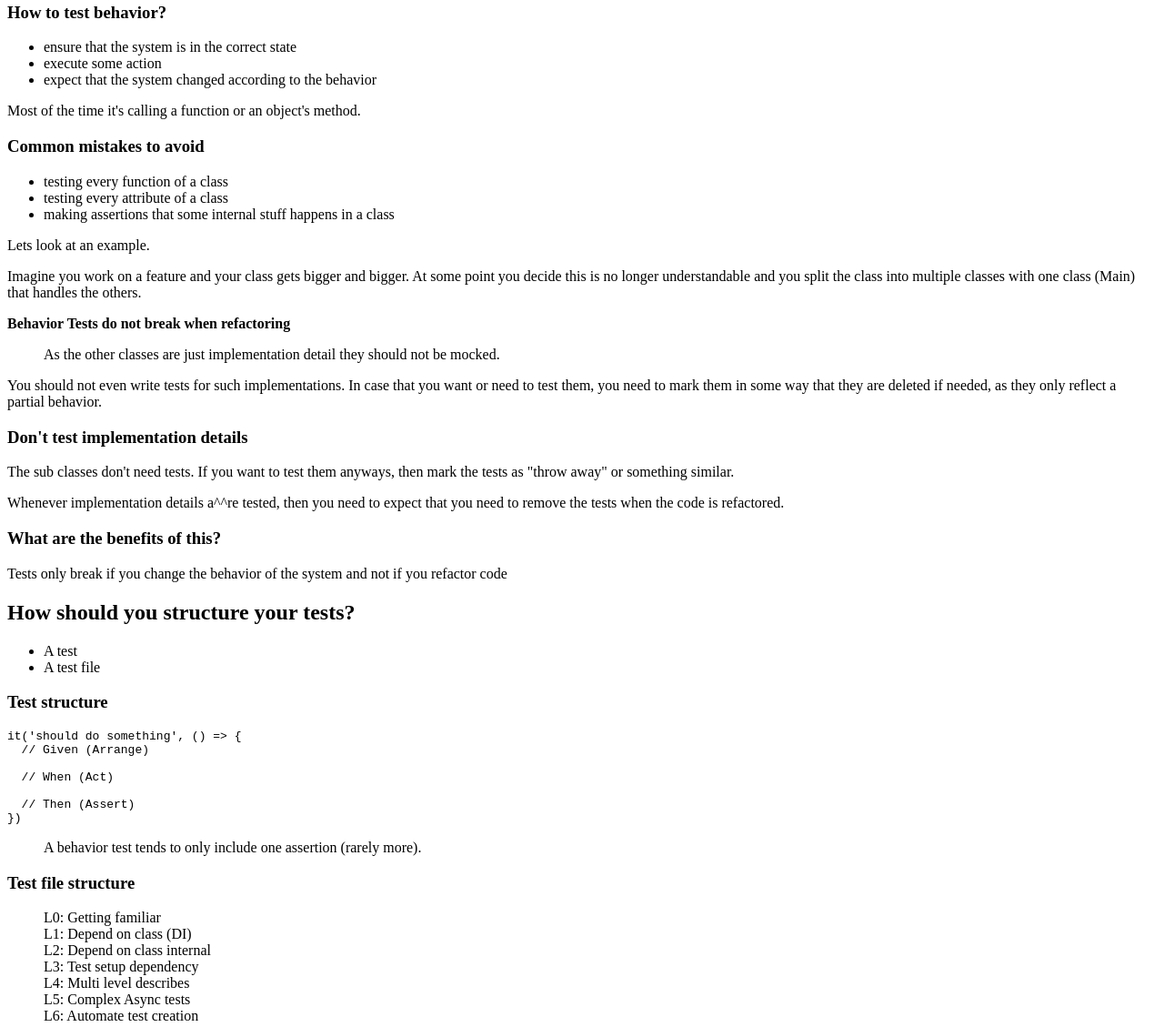
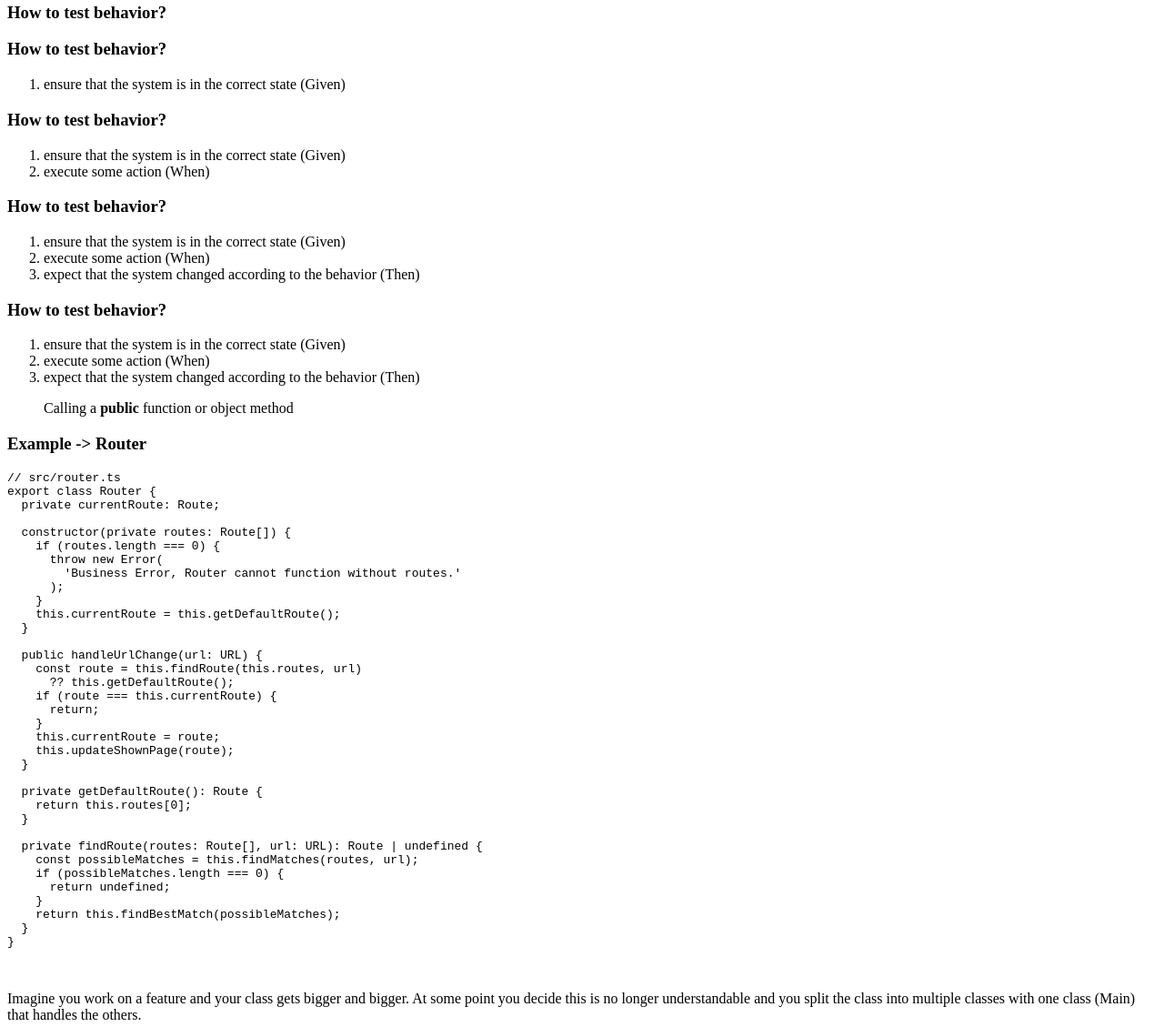
Before and after one commit to NicoVogel/testing-practices, a website: page presentation/pug/unit-testing/index.pug in a window 1280 px wide. Shown: the part 1146-2275 px from the top of the page at 91% size. Drawn offline with nearby package versions, Linux system fonts and the light colour scheme; files that its build step writes are made by us from their sources; files whose address does not match are found by name.

Commit message:
Start improving of what-to-test

```diff
--- a/presentation/pug/unit-testing/what-to-test.pug
+++ b/presentation/pug/unit-testing/what-to-test.pug
@@ -23,23 +23,84 @@ section
   section
     img(class='r-stretch' src='img/confused-meme.jpg' style='background: white')
 
-  section
-    h3 How to test behavior?
-    ul
-      li ensure that the system is in the correct state
-      li execute some action
-      li expect that the system changed according to the behavior
-    p.
-      Most of the time it's calling a function or an object's method.
+  - var howToTest_header = 'How to test behavior?';
+  - var howToTest_1 = 'ensure that the system is in the correct state (Given)';
+  - var howToTest_2 = 'execute some action (When)';
+  - var howToTest_3 = 'expect that the system changed according to the behavior (Then)';
+
+  section(data-auto-animate)
+    h3=howToTest_header
+
+  section(data-auto-animate)
+    h3=howToTest_header
+    ol
+      li=howToTest_1
+
+  section(data-auto-animate)
+    h3=howToTest_header
+    ol
+      li=howToTest_1
+      li=howToTest_2
+
+  section(data-auto-animate)
+    h3=howToTest_header
+    ol
+      li=howToTest_1
+      li=howToTest_2
+      li=howToTest_3
+
+  section(data-auto-animate)
+    h3=howToTest_header
+    ol
+      li=howToTest_1
+      li=howToTest_2
+      li=howToTest_3
+    blockquote
+      | Calling a
+      b  public
+      |  function or object method
 
   section
-    h3 Common mistakes to avoid
-    ul
-      li testing every function of a class
-      li testing every attribute of a class
-      li making assertions that some internal stuff happens in a class
-    aside(class='notes').
-      Lets look at an example.
+    h3 Example -> Router
+    pre
+      code(class="language-typescript" data-line-numbers="2,5-11|14-22").
+        // src/router.ts
+        export class Router {
+          private currentRoute: Route;
+
+          constructor(private routes: Route[]) {
+            if (routes.length === 0) {
+              throw new Error(
+                'Business Error, Router cannot function without routes.'
+              );
+            }
+            this.currentRoute = this.getDefaultRoute();
+          }
+
+          public handleUrlChange(url: URL) {
+            const route = this.findRoute(this.routes, url)
+              ?? this.getDefaultRoute();
+            if (route === this.currentRoute) {
+              return;
+            }
+            this.currentRoute = route;
+            this.updateShownPage(route);
+          }
+
+          private getDefaultRoute(): Route {
+            return this.routes[0];
+          }
+
+          private findRoute(routes: Route[], url: URL): Route | undefined {
+            const possibleMatches = this.findMatches(routes, url);
+            if (possibleMatches.length === 0) {
+              return undefined;
+            }
+            return this.findBestMatch(possibleMatches);
+          }
+        }
+
+
 
   section
     p.
@@ -68,6 +129,13 @@ section
       expect that you need to remove the tests when the code is refactored.
 
   section
+    h3 Common mistakes to avoid
+    ul
+      li testing every function of a class
+      li testing every attribute of a class
+      li making assertions that some internal stuff happens in a class
+
+  section
     h3 What are the benefits of this?
     p.
       Tests only break if you change the behavior of the system
```
Also changed, not shown: unit-testing/router-example/first/router.ts (added, +47 -0 lines).
